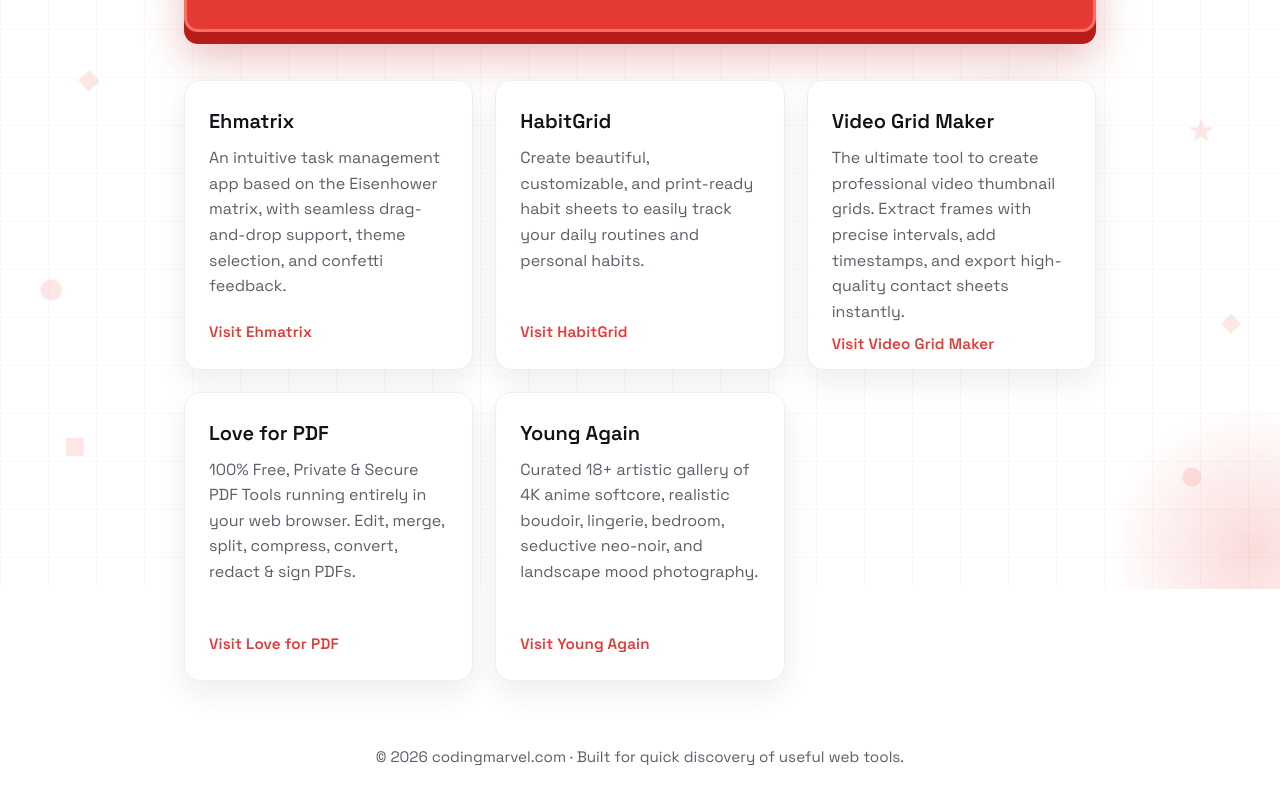
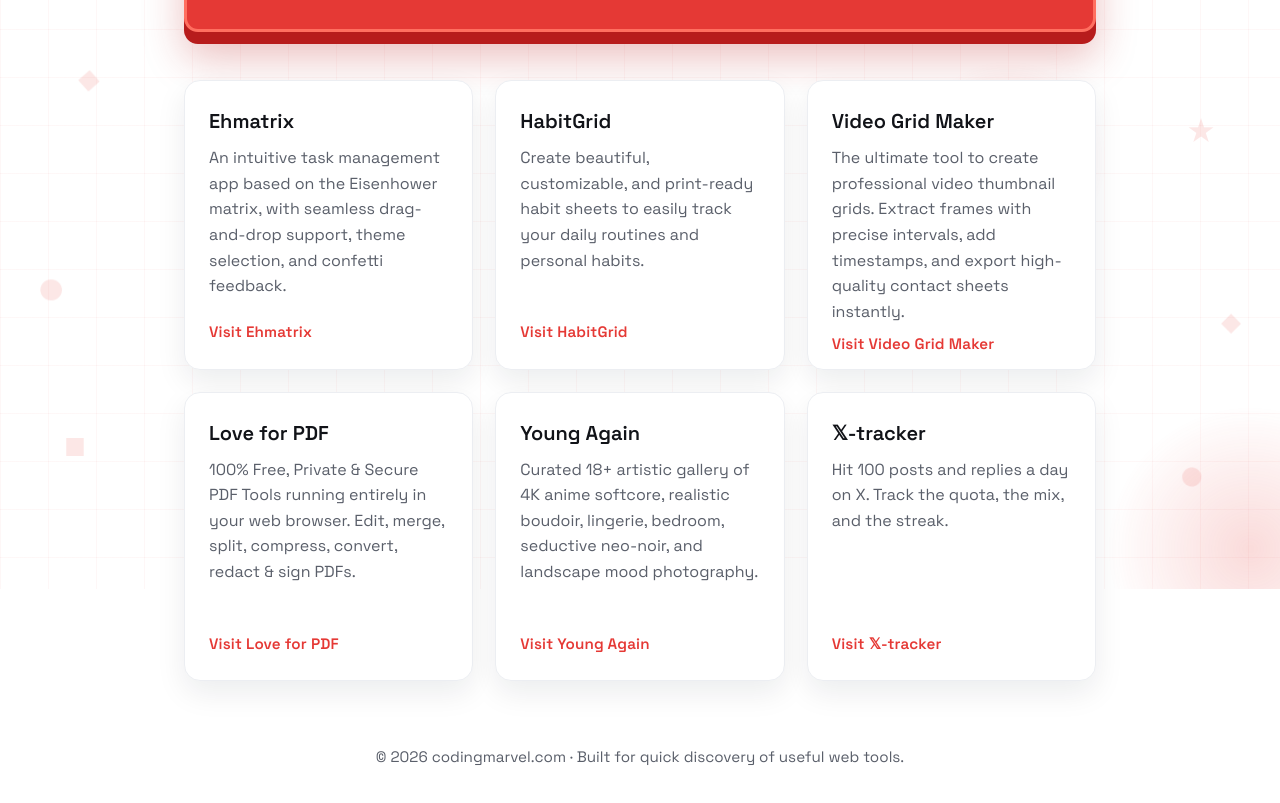
Before and after one commit to kyameinsahilwho/codingmarvel.com, an Astro site: page / in a window 1280 px wide. Shown: the part 211-1014 px from the top of the page. Built offline with nearby package versions, Linux system fonts and the light colour scheme; Astro itself is replaced by a stand-in of ours.

Commit message:
feat: add 𝕏-tracker to websites list
Add 𝕏-tracker (https://x-tracker.codingmarvel.com/) to the directory of web tools in src/pages/index.astro using the original 𝕏 symbol.

Co-authored-by: kyameinsahilwho <89729858+kyameinsahilwho@users.noreply.github.com>

```diff
--- a/src/pages/index.astro
+++ b/src/pages/index.astro
@@ -8,7 +8,7 @@ const seo = {
   ogImage: "https://codingmarvel.com/og.svg",
   ogImageAlt: "CodingMarvel - Web Tools Directory",
   keywords:
-    "codingmarvel, web tools, online utilities, eisenhower matrix, task manager, habit tracker, habit sheets, video thumbnail grid, video contact sheet, pdf fusion, pdf merge, pdf utilities",
+    "codingmarvel, web tools, online utilities, eisenhower matrix, task manager, habit tracker, habit sheets, video thumbnail grid, video contact sheet, pdf fusion, pdf merge, pdf utilities, x-tracker",
   author: "CodingMarvel",
   locale: "en_US",
   type: "website",
@@ -54,6 +54,11 @@ const websites = [
     name: "Young Again",
     url: "https://youngagain.codingmarvel.com/",
     description: "Curated 18+ artistic gallery of 4K anime softcore, realistic boudoir, lingerie, bedroom, seductive neo-noir, and landscape mood photography.",
+  },
+  {
+    name: "𝕏-tracker",
+    url: "https://x-tracker.codingmarvel.com/",
+    description: "Hit 100 posts and replies a day on X. Track the quota, the mix, and the streak.",
   }
 ];
 ---
```
